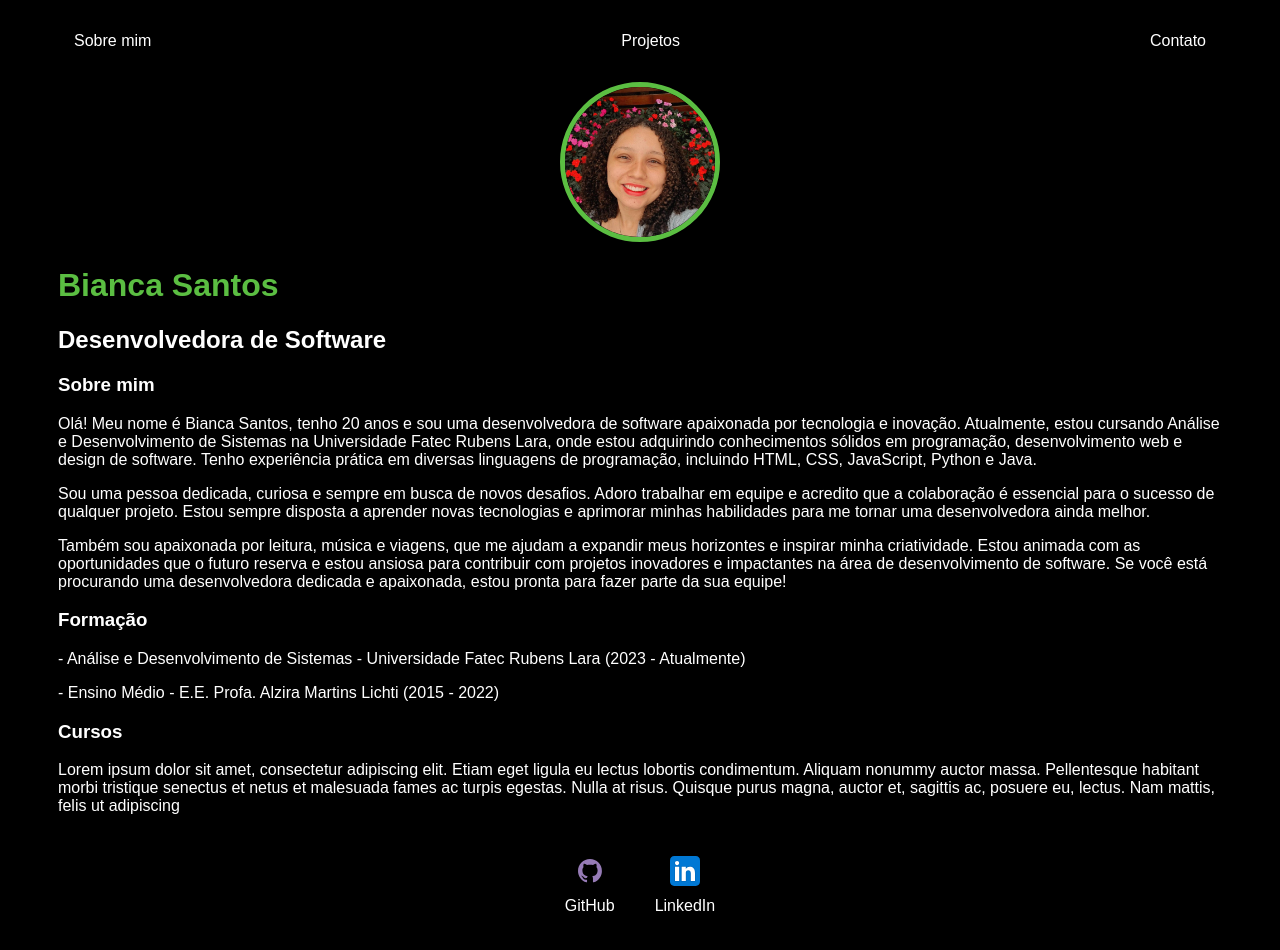
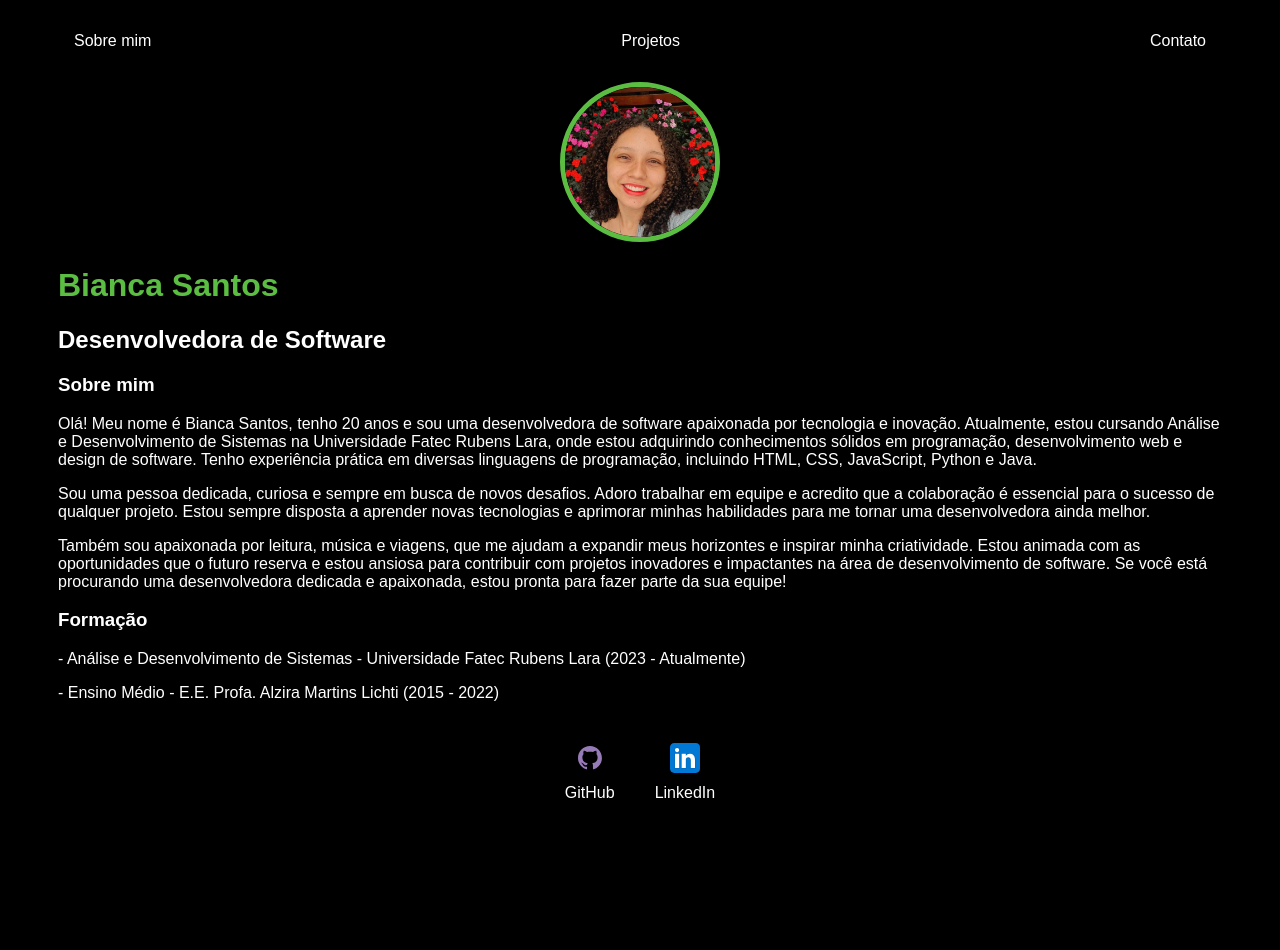
Before and after one commit to Biasds/biasds.github.io, a plain HTML site: page index.html in a window 1280 px wide. After the commit the page ends 846 px from the top, so only its background shows below. Drawn offline with Linux system fonts and the light colour scheme.

Commit message:
Update pages

```diff
--- a/index.html
+++ b/index.html
@@ -16,7 +16,7 @@
                 <a href="index.html">Sobre mim</a>
                 </li>
                 <li>
-                <a href="project.html">Projetos</a>
+                <a href="https://github.com/Biasds" target="_blank" rel="noopener noreferrer">Projetos</a>
                 </li>
                 <li>
                 <a href="contact.html">Contato</a>
@@ -60,17 +60,6 @@
                     - Ensino Médio - E.E. Profa. Alzira Martins Lichti (2015 - 2022)
                 </p>
             </section>
-            <section>
-                <h3>Cursos</h3>
-                <p>
-                    Lorem ipsum dolor sit amet, consectetur adipiscing
-                    elit. Etiam eget ligula eu lectus lobortis condimentum.
-                    Aliquam nonummy auctor massa. Pellentesque habitant morbi
-                    tristique senectus et netus et malesuada fames ac turpis
-                    egestas. Nulla at risus. Quisque purus magna, auctor et,
-                    sagittis ac, posuere eu, lectus. Nam mattis, felis ut adipiscing
-                </p>
-            </section>
         </main>
 
         <footer>
```
Also changed, not shown: project.html (deleted, +0 -1 lines), 2 other files.
